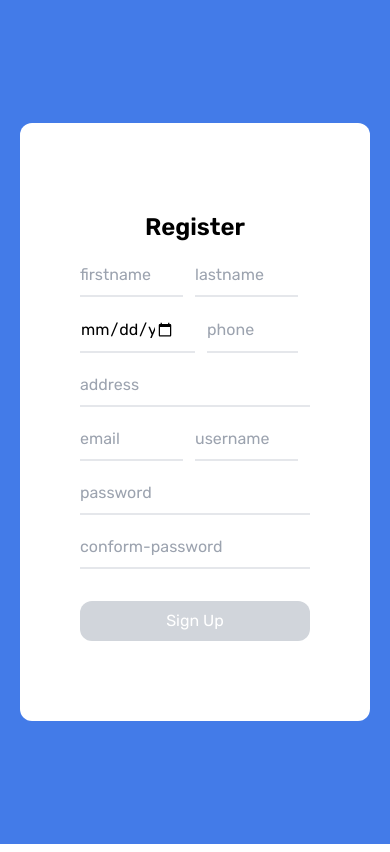
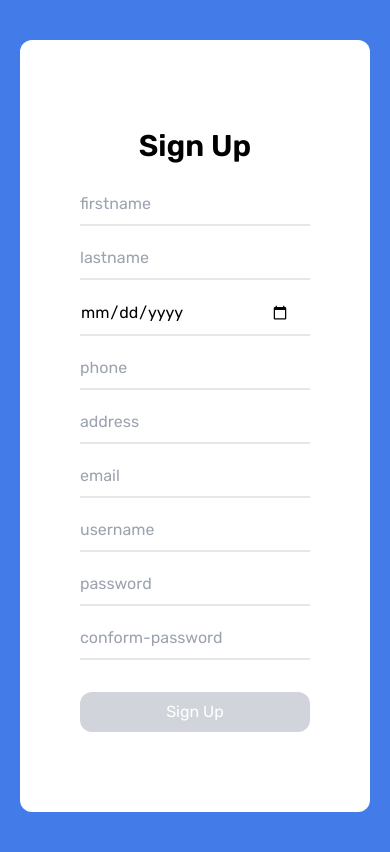
Before and after one commit to TeamWebEnterprise/enterprise_web_final, a React (Create React App) app in the folder client/: page /register in a window 390 px wide. Built offline with nearby package versions, Linux system fonts and the light colour scheme.

Commit message:
phuc/reponsive-registerpage

```diff
--- a/client/src/Pages/Register/Register.css
+++ b/client/src/Pages/Register/Register.css
@@ -8,4 +8,5 @@ setErrMsg{
     text-align: center;
     font-size: larger;
     color: aliceblue;
+
 }
--- a/client/src/Pages/Register/Register.jsx
+++ b/client/src/Pages/Register/Register.jsx
@@ -27,7 +27,7 @@ export const Register = () => {
   const [validPhone, setValidPhone] = useState(false);
   const [phoneFocus, setPhoneFocus] = useState(false);
 
-  const [dateofbirth, setDateOfBirth] = useState(Date);
+  const [dateOfbirth, setDateOfBirth] = useState(Date);
 
   const [email, setEmail] = useState("");
   const [validEmail, setValidEmail] = useState(false);
@@ -86,8 +86,8 @@ export const Register = () => {
     console.log(address);
   }, [address]);
   useEffect(() => {
-    console.log(dateofbirth);
-  }, [dateofbirth]);
+    console.log(dateOfbirth);
+  }, [dateOfbirth]);
 
   useEffect(() => {
     const result = PWD_REGEX.test(password);
@@ -183,15 +183,16 @@ export const Register = () => {
         <section className='bg-[#437BE8] min-h-screen flex items-center justify-center '>
           <p
             ref={errRef}
-            className={errMsg ? "errmsg" : "offscreen"}
+            className={errMsg ? "errmsg + w-screen" : "offscreen"}
             aria-live='assertive'
+            //className='w-screen bg-red-600 opacity-75 text-center text-lg text-pink-50 font-medium'
           >
             {errMsg}
           </p>
 
           <div className='flex items-center justify-center'>
             <div className='sm:max-w-2xl ml-5 mr-5 rounded-xl bg-white md:flex max-w-7xl m-10'>
-              <div className='lg:block hidden p-10 text-center bg-[#FAFAFA] rounded-xl shadow-lg'>
+              <div className='md:block hidden p-10 text-center bg-[#FAFAFA] rounded-xl shadow-lg'>
                 <h2 className='text-2xl font-bold text-[#2A175B] text-center'>
                   Create new account
                 </h2>
@@ -262,12 +263,12 @@ export const Register = () => {
                 className='flex flex-col p-10 mr-5 ml-5 md:p-2 max-w-7xl m-10'
                 onSubmit={handleSubmit}
               >
-                <h2 className='text-center text-2xl font-semibold mt-2'>
-                  Register
+                <h2 className='text-center text-3xl font-semibold mt-2 mb-2'>
+                  Sign Up
                 </h2>
-                <div className='w-full flex '>
+                <div className='sm:flex-none md:flex'>
                   <input
-                    className=' w-1/2 p-5 pb-2 pl-0 mr-3 border-b-2 outline-none'
+                    className='sm: w-full m-0 p-5 pb-2 pl-0 border-b-2 outline-none md: w-1/2 mr-3'
                     type='text'
                     autoComplete='off'
                     onChange={(e) => setFirstName(e.target.value)}
@@ -280,7 +281,7 @@ export const Register = () => {
                     placeholder='firstname'
                   ></input>
                   <input
-                    className='w-1/2 p-5 pb-2 pl-0 mr-3 border-b-2 outline-none'
+                    className='sm: w-full m-0 p-5 pb-2 pl-0 border-b-2 outline-none md: w-1/2 mr-3'
                     type='text'
                     autoComplete='off'
                     required
@@ -293,18 +294,18 @@ export const Register = () => {
                     onBlur={() => setLastNameFocus(false)}
                   ></input>
                 </div>
-                <div className='w-full flex '>
+                <div className='sm:flex-none md:flex'>
                   <input
-                    className='w-1/2 p-5 pb-2 pl-0 mr-3 border-b-2 outline-none'
+                    className='sm: w-full m-0 p-5 pb-2 pl-0 border-b-2 outline-none md: w-1/2 mr-3'
                     type='date'
                     autoComplete='off'
                     required
                     placeholder='dateofbirth'
                     onChange={(e) => setDateOfBirth(e.target.value)}
-                    value={dateofbirth}
+                    value={dateOfbirth}
                   ></input>
                   <input
-                    className='w-1/2 p-5 pb-2 pl-0 mr-3 border-b-2 outline-none'
+                    className='sm: w-full m-0 p-5 pb-2 pl-0 border-b-2 outline-none md: w-1/2 mr-3'
                     type='tel'
                     autoComplete='off'
                     required
@@ -318,7 +319,7 @@ export const Register = () => {
                   ></input>
                 </div>
                 <input
-                  className='w-full p-5 pb-2 pl-0 mr-3 border-b-2 outline-none'
+                  className='w-full p-5 pb-2 pl-0 mr-5 border-b-2 outline-none max-w-xl'
                   type='text'
                   autoComplete='off'
                   required
@@ -326,9 +327,9 @@ export const Register = () => {
                   onChange={(e) => setAddress(e.target.value)}
                   value={address}
                 ></input>
-                <div className='w-full flex '>
+                <div className='sm:flex-none md:flex '>
                   <input
-                    className='w-1/2 p-5 pb-2 pl-0 mr-3 border-b-2 outline-none'
+                    className='sm: w-full m-0 p-5 pb-2 pl-0 border-b-2 outline-none md: w-1/2 mr-3'
                     type='email'
                     autoComplete='off'
                     required
@@ -341,7 +342,7 @@ export const Register = () => {
                     onBlur={() => setEmailFocus(false)}
                   ></input>
                   <input
-                    className='w-1/2 p-5 pb-2 pl-0 mr-3 border-b-2 outline-none'
+                    className='sm: w-full m-0 p-5 pb-2 pl-0 border-b-2 outline-none md: w-1/2 mr-3'
                     type='text'
                     autoComplete='off'
                     required
```
